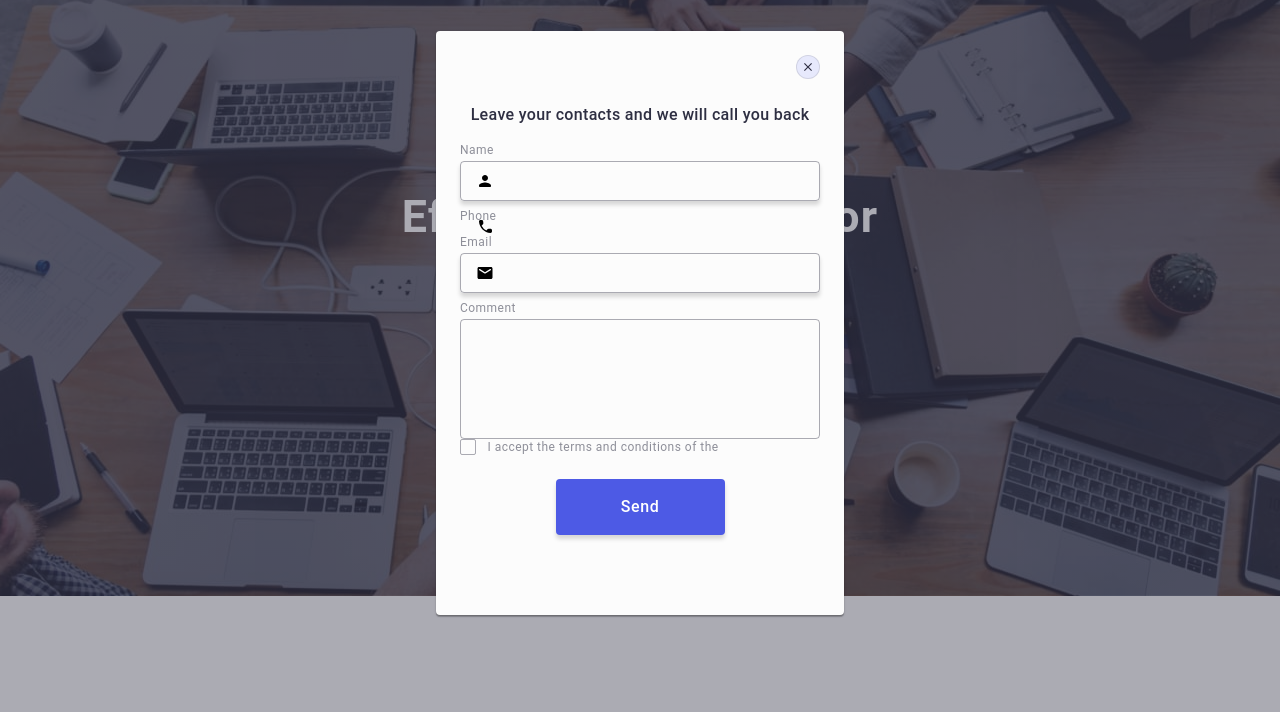
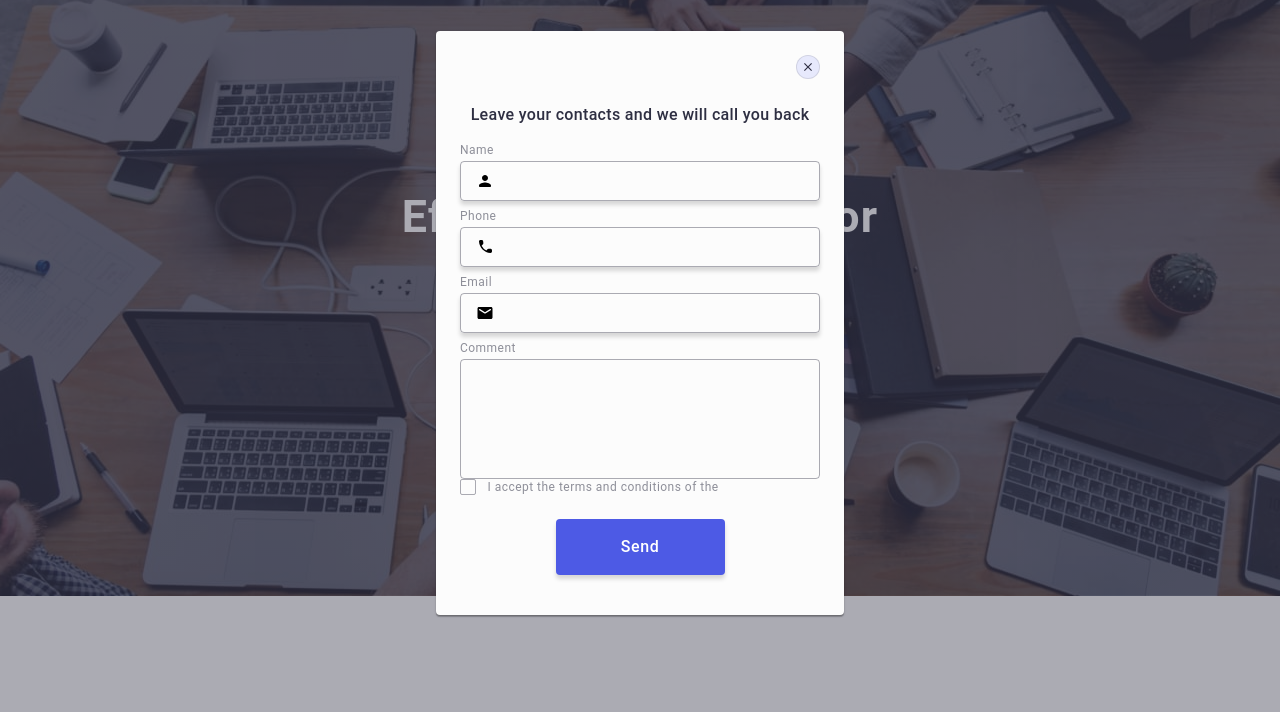
Before and after one commit to StunMasteR/goit-markup-hw-05, a plain HTML site: page index.html in a window 1280 px wide. Shown: the part 77-789 px from the top of the page. Drawn offline with nearby package versions, Linux system fonts and the light colour scheme.

Commit message:
Update index.html

```diff
--- a/index.html
+++ b/index.html
@@ -478,7 +478,12 @@
           <div class="form-field">
             <label class="form-label" for="user_tel">Phone</label>
             <div class="form-input">
-              <input class="input" type="tel" name="user_tel" id="user_tel" />
+              <input
+                class="mod-input"
+                type="tel"
+                name="user_tel"
+                id="user_tel"
+              />
               <svg class="form-icon" width="18" height="24">
                 <use href="./images/icons.svg#icon-phone"></use>
               </svg>
```
